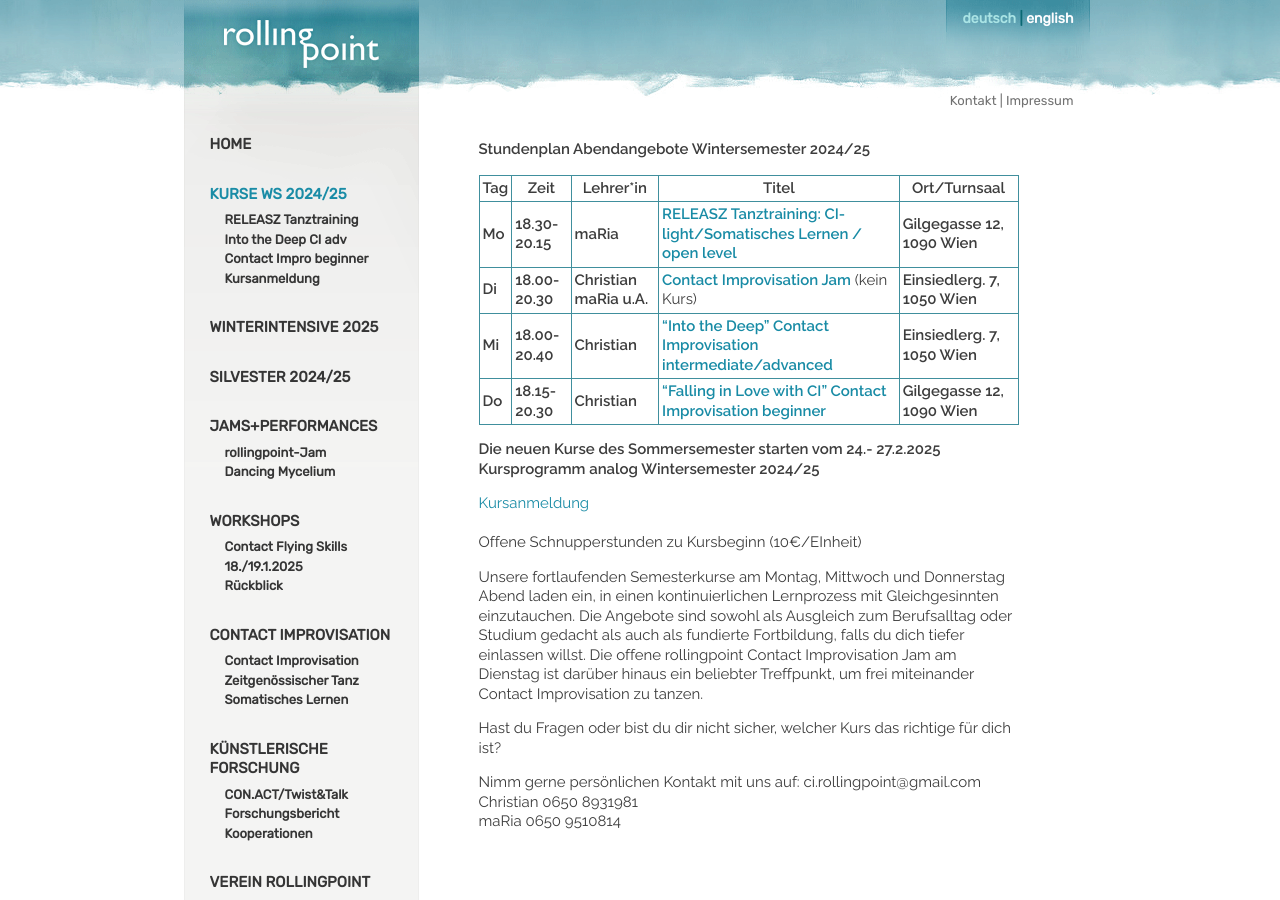
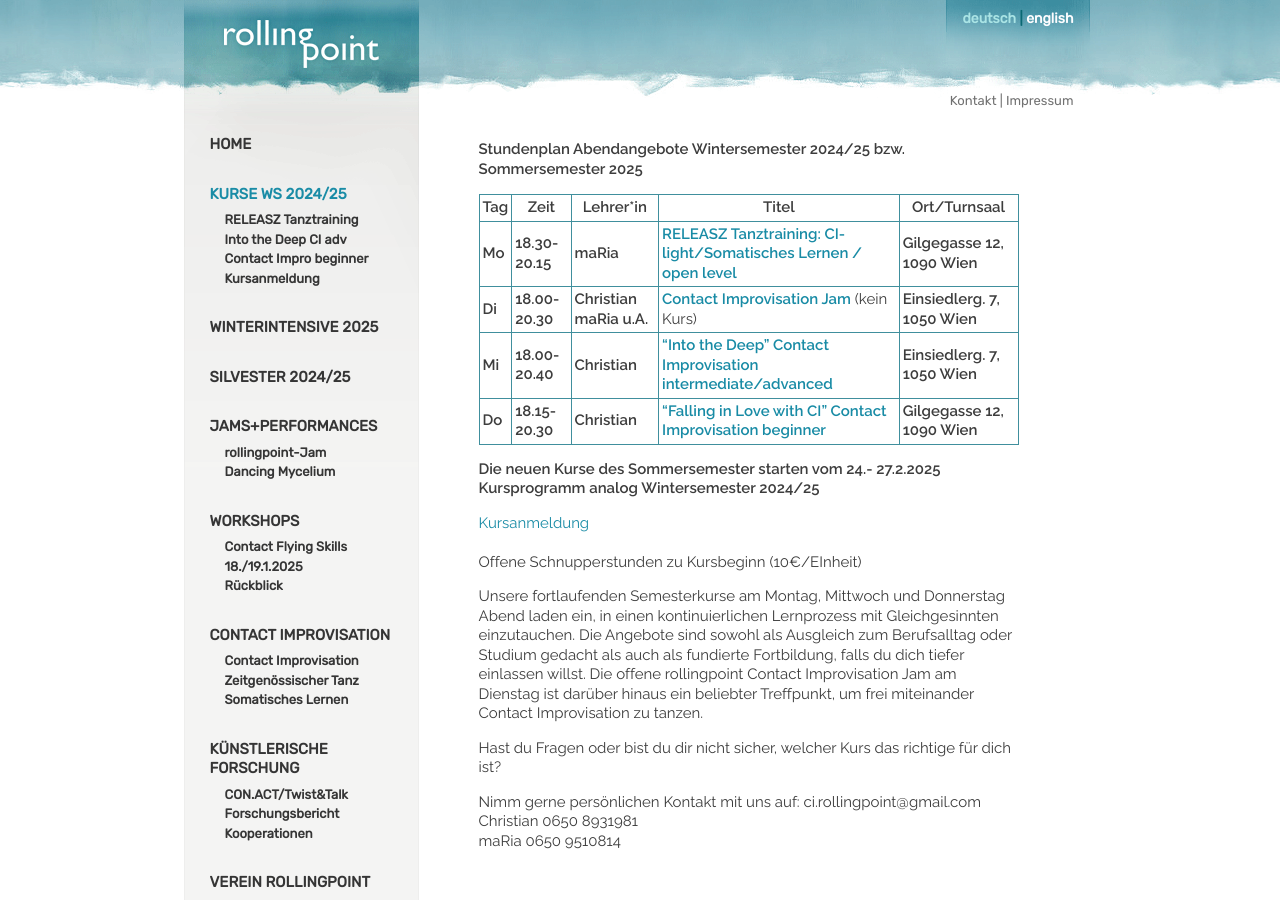
Before and after one commit to manulari/rollingpointat, a Jekyll site: the page built from _pages_de/kurse-1.md, in a window 1280 px wide and 900 px high. Built offline with Jekyll 4.4.1, drawn with Linux system fonts in a browser that asks for light colours; comment, search, counter and statistics services are not loaded.

Commit message:
Update page (de) “kurse-1”

```diff
--- a/_pages_de/kurse-1.md
+++ b/_pages_de/kurse-1.md
@@ -3,7 +3,7 @@ permalink: /kurse
 title: Abendkurse WS 2024/25
 language: de
 ---
-**Stundenplan Abendangebote Wintersemester 2024/25**
+**Stundenplan Abendangebote Wintersemester 2024/25 bzw. Sommersemester 2025**
 
 | Tag    | Zeit            | Lehrer*in                | Titel                                                                           | Ort/Turnsaal                  |
 | ------ | --------------- | ------------------------ | ------------------------------------------------------------------------------- | ----------------------------- |
@@ -11,8 +11,6 @@ language: de
 | **Di** | **18.00-20.30** | **Christian maRia u.A.** | **[Contact Improvisation Jam](/jams)** (kein Kurs)                              | **Einsiedlerg. 7, 1050 Wien** |
 | **Mi** | **18.00-20.40** | **Christian**            | **[“Into the Deep” Contact Improvisation intermediate/advanced](/contactadv)**  | **Einsiedlerg. 7, 1050 Wien** |
 | **Do** | **18.15-20.30** | **Christian**            | **["Falling in Love with CI" Contact Improvisation beginner](/contactbeg)**     | **Gilgegasse 12, 1090 Wien**  |
-
-
 
 **Die neuen Kurse des Sommersemester starten vom 24.- 27.2.2025**\
 **Kursprogramm analog Wintersemester 2024/25**
```
